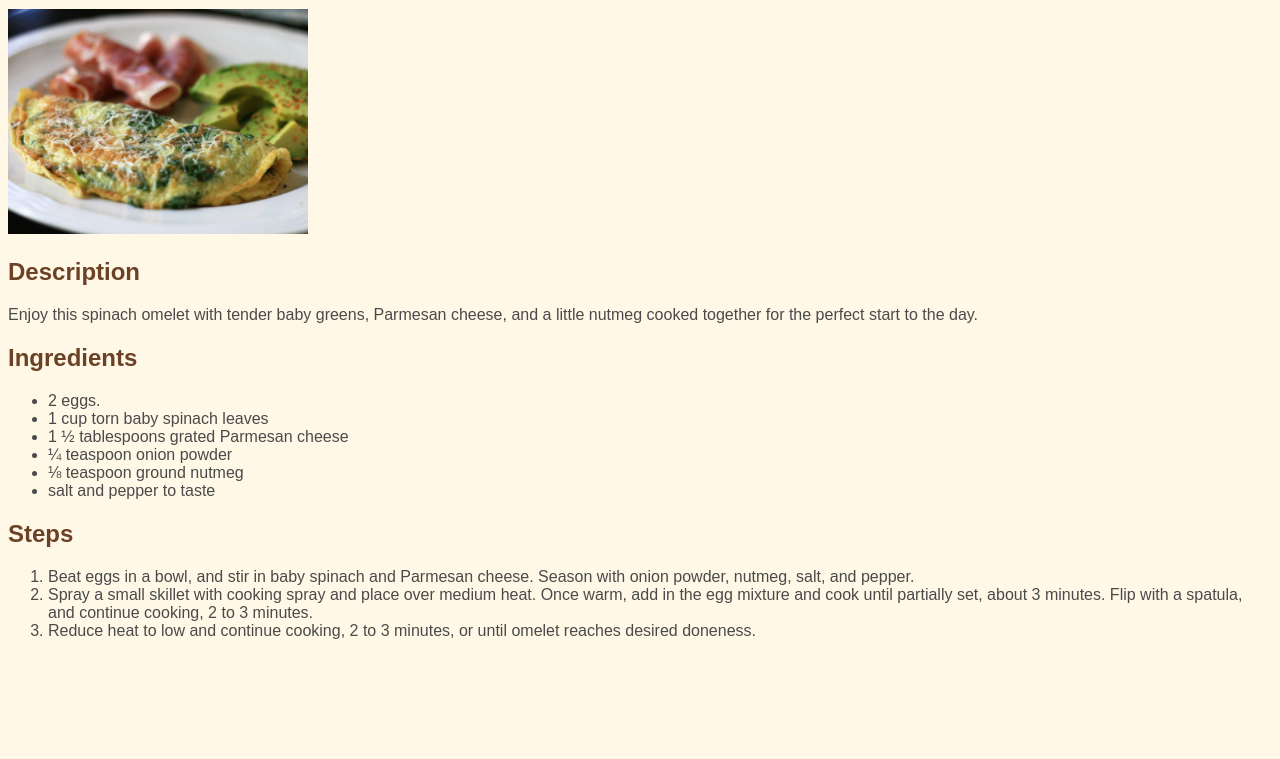
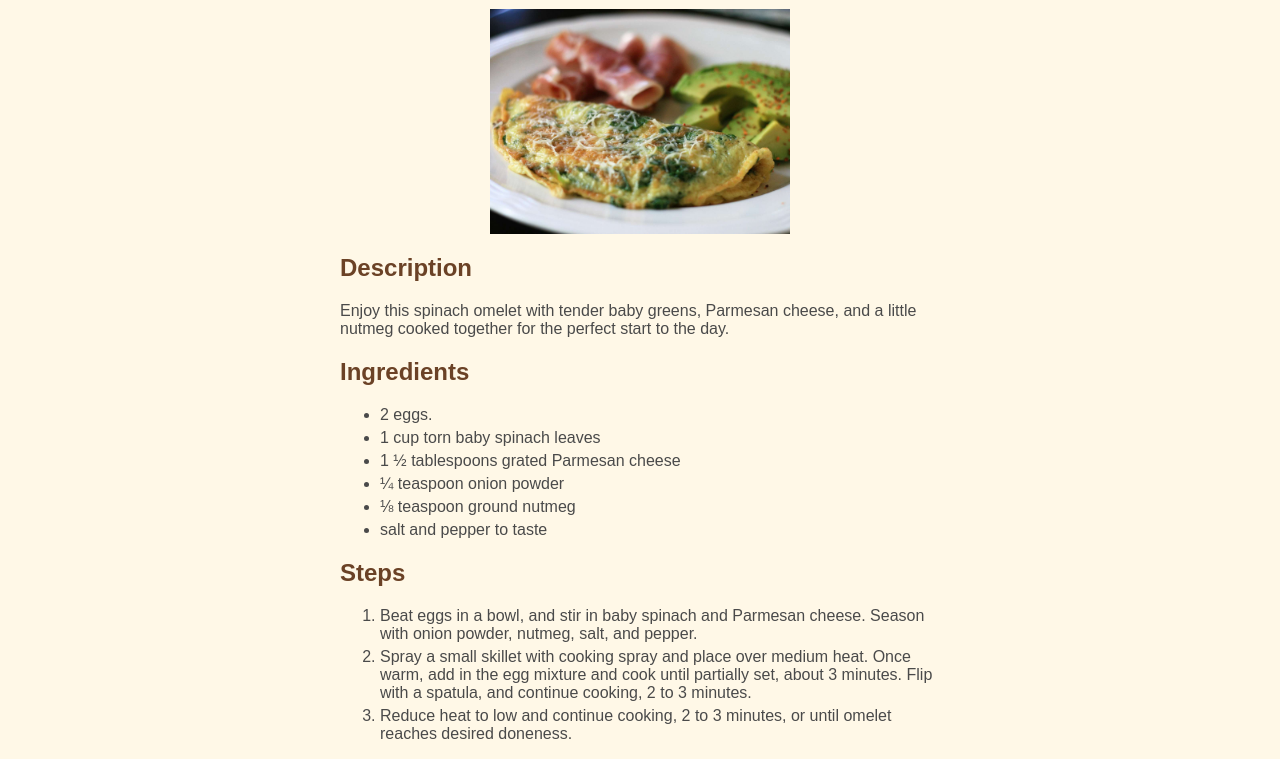
Before and after one commit to bejacore/odin-recipes, a plain HTML site: page recipes/baby-spinach-omelet.html in a window 1280 px wide. Shown: the part 81-840 px from the top of the page. Before the commit the page ends 800 px from the top, so only its background shows below. Drawn offline with Linux system fonts and the light colour scheme.

Commit message:
Add styles using the box model

```diff
--- a/css/styles.css
+++ b/css/styles.css
@@ -1,22 +1,41 @@
+html {
+    box-sizing: border-box;
+}
+
+*,
+*::before,
+*::after {
+  box-sizing: inherit;
+}
+
 body {
     background-color: #FFF8E7;
     font-family: Arial, Helvetica, sans-serif;
+    width: 600px;
+    margin: 0 auto;
 }
 
 img {
+    display: block;
     height: auto;
     width: 300px;
+    margin: 0 auto;
 }
 
 h1 {
     color: #FF6F61;
     font-size: 36px;
+    text-align: center;
 }
 
 h2 {
     color: #6B4226;
 }
 
+li {
+    margin-bottom: 5px;
+}
+
 p,
 li {
     color: #4A4A4A;
```
